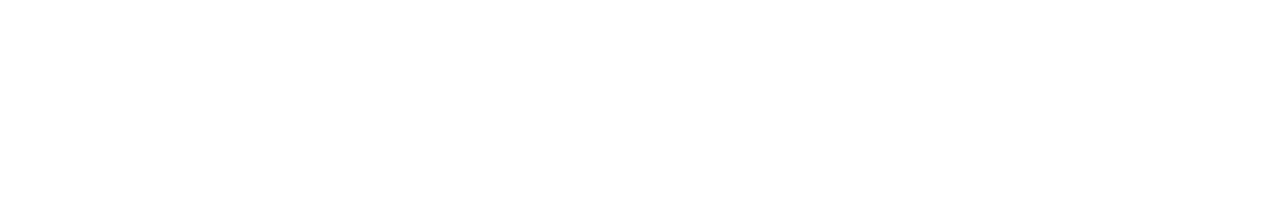
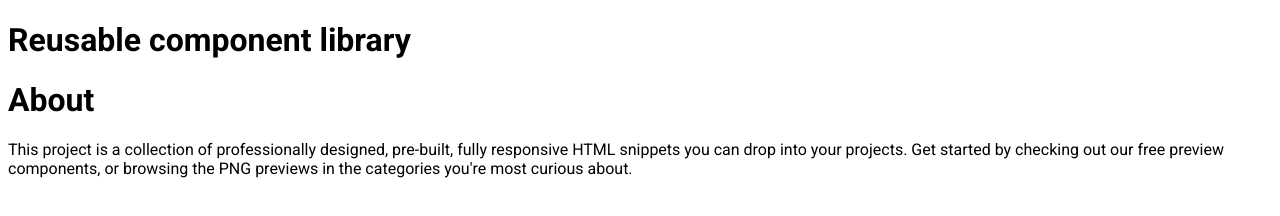
Before and after one commit to js-tasks-ru/htmlcss-20251006_pavel-ocs, a website: page index.html in a window 1280 px wide. Drawn offline with Linux system fonts and the light colour scheme.

Commit message:
solution for lection_1-main_page

```diff
--- a/index.html
+++ b/index.html
@@ -1,10 +1,31 @@
 <!DOCTYPE html>
 <!-- Главная страница -->
 <html lang="ru">
-    <head>
-        <link rel="stylesheet" href="./assets/css/main.css">
-    </head>
-    <body>
 
-    </body>
+<head>
+    <link rel="stylesheet" href="./assets/css/main.css">
+    <meta charset="utf-8">
+    <title>Reusable component library</title>
+</head>
+
+<body class="page">
+    <div class="wrapper">
+        <header class="header">
+            <h1 class="header__title">Reusable component library</h1>
+        </header>
+        <main class="content">
+
+        </main>
+        <footer class="footer">
+            <div class="footer__wrapper">
+                <h1 class="footer__title">About</h1>
+                <p class="footer__text">
+                    This project is a collection of professionally designed, pre-built, fully responsive HTML snippets you can drop into your projects. Get started by checking out our free preview components, or browsing the PNG previews in the categories you're most curious
+                    about.
+                </p>
+            </div>
+        </footer>
+    </div>
+</body>
+
 </html>
```
